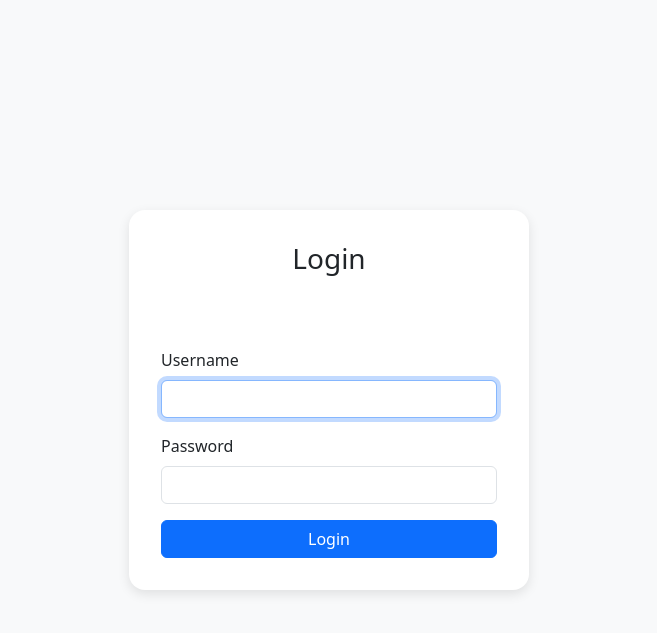
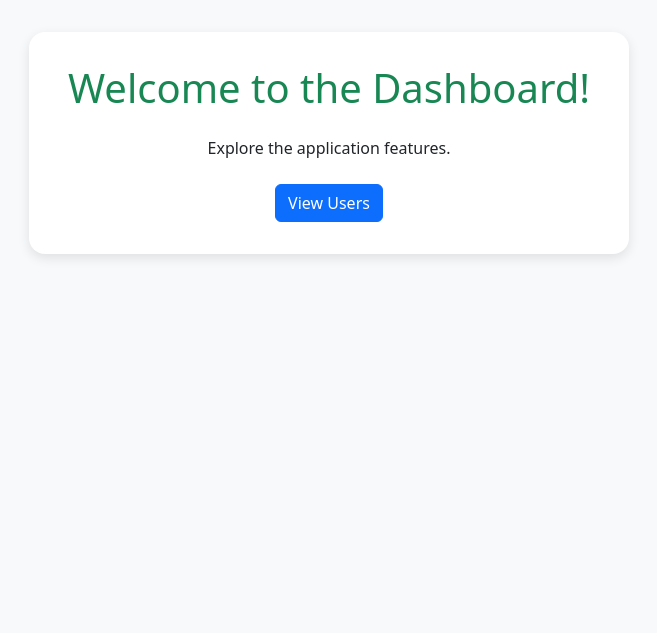
Before and after one commit to bayouahill/assignment-3, a Node server app: page / in a window 1280 px wide. Shown: the top 633 px of the page, without its empty margins (311-968 px from the left). Run offline with Node 20, Linux system fonts and the light colour scheme.

Commit message:
Remove login functionality from application
- Removed session middleware and configuration
- Removed authentication middleware that protected routes
- Removed /login and /logout routes
- Made all routes publicly accessible without authentication
- Updated index.ejs to remove logout button and login-related messaging

```diff
--- a/index.js
+++ b/index.js
@@ -1,5 +1,4 @@
 //npm install dotenv - explain
-//npm install express-session - explain
 //create the .env file
 
 // Load environment variables from .env file into memory
@@ -7,9 +6,6 @@
 require('dotenv').config();
 
 const express = require("express");
-
-//Needed for the session variable - Stored on the server to hold data
-const session = require("express-session");
 
 let path = require("path");
 
@@ -23,36 +19,6 @@ app.set("view engine", "ejs");
 
 // process.env.PORT is when you deploy and 3000 is for test
 const port = process.env.PORT || 3000;
-
-/* Session middleware (Middleware is code that runs between the time the request comes
-to the server and the time the response is sent back. It allows you to intercept and
-decide if the request should continue. It also allows you to parse the body request
-from the html form, handle errors, check authentication, etc.)
-
-REQUIRED parameters for session:
-secret - The only truly required parameter
-    Used to sign session cookies
-    Prevents tampering and session hijacking with session data
-
-OPTIONAL (with defaults):
-resave - Default: true
-    true = save session on every request
-    false = only save if modified (recommended)
-
-saveUninitialized - Default: true
-    true = create session for every request
-    false = only create when data is stored (recommended)
-*/
-
-app.use(
-    session(
-        {
-    secret: process.env.SESSION_SECRET || 'fallback-secret-key',
-    resave: false,
-    saveUninitialized: false,
-        }
-    )
-);
 
 const knex = require("knex")({
     client: "pg",
@@ -68,48 +34,16 @@ const knex = require("knex")({
 // Tells Express how to read form data sent in the body of a request
 app.use(express.urlencoded({extended: true}));
 
-// Global authentication middleware - runs on EVERY request
-app.use((req, res, next) => {
-    // Skip authentication for login routes
-    if (req.path === '/' || req.path === '/login' || req.path === '/logout') {
-        //continue with the request path
-        return next();
-    }
-
-    // Check if user is logged in for all other routes
-    if (req.session.isLoggedIn) {
-        //notice no return because nothing below it
-        next(); // User is logged in, continue
-    }
-    else {
-        res.render("login", { error_message: "Please log in to access this page" });
-    }
-});
-
-// Main page route - notice it checks if they have logged in
+// Main page route
 app.get("/", (req, res) => {
-    // Check if user is logged in
-    if (req.session.isLoggedIn) {
     res.render("index");
-    }
-    else {
-        res.render("login", { error_message: "" });
-    }
 });
 
 app.get("/test", (req, res) => {
-    // Check if user is logged in
-    if (req.session.isLoggedIn) {
     res.render("test", {name : "BYU"});
-    }
-    else {
-        res.render("login", { error_message: "" });
-    }
 });
 
 app.get("/users", (req, res) => {
-    // Check if user is logged in
-    if (req.session.isLoggedIn) {
     knex.select().from("users")
         .then(users => {
             console.log(`Successfully retrieved ${users.length} users from database`);
@@ -122,48 +56,6 @@ app.get("/users", (req, res) => {
                 error_message: `Database error: ${err.message}. Please check if the 'users' table exists.`
             });
         });
-    }
-    else {
-        res.render("login", { error_message: "" });
-    }
-});
-
-// This creates attributes in the session object to keep track of user and if they logged in
-app.post("/login", (req, res) => {
-    let sName = req.body.username;
-    let sPassword = req.body.password;
-
-    knex.select("username", "password")
-    .from('users')
-    .where("username", sName)
-    .andWhere("password", sPassword)
-    .then(users => {
-      // Check if a user was found with matching username AND password
-      if (users.length > 0) {
-        req.session.isLoggedIn = true;
-        req.session.username = sName;
-        res.redirect("/");
-      } else {
-        // No matching user found
-        res.render("login", { error_message: "Invalid login" });
-      }
-    })
-    .catch(err => {
-      console.error("Login error:", err);
-      res.render("login", { error_message: "Invalid login" });
-    });
-
-});
-
-// Logout route
-app.get("/logout", (req, res) => {
-    // Get rid of the session object
-    req.session.destroy((err) => {
-        if (err) {
-            console.log(err);
-        }
-        res.redirect("/");
-    });
 });
 
 app.listen(port, () => {
--- a/views/index.ejs
+++ b/views/index.ejs
@@ -27,19 +27,9 @@
     <div class="container">
         <div class="welcome-card">
             <h1 class="text-center mb-4 text-success">Welcome to the Dashboard!</h1>
-            <p class="text-center mb-4">You have successfully logged in.</p>
+            <p class="text-center mb-4">Explore the application features.</p>
             <div class="text-center">
-
-                <!-- This href calls the logout route -->
-                <!-- Since there is no method, the default is get so it looks for app.get -->
-                <a href="/users" class="btn btn-primary me-2">View Users</a>
-                <a href="/logout" class="btn btn-danger">Logout</a>
-                <!-- if you wanted a post you would have to do a form and button -->
-                <!--
-                <form action="/logout" method="POST">
-                    <button class="btn btn-danger">Logout</button>
-                </form>
-                -->
+                <a href="/users" class="btn btn-primary">View Users</a>
             </div>
         </div>
     </div>
```
Lines whose indentation alone changed are shown as unchanged.
